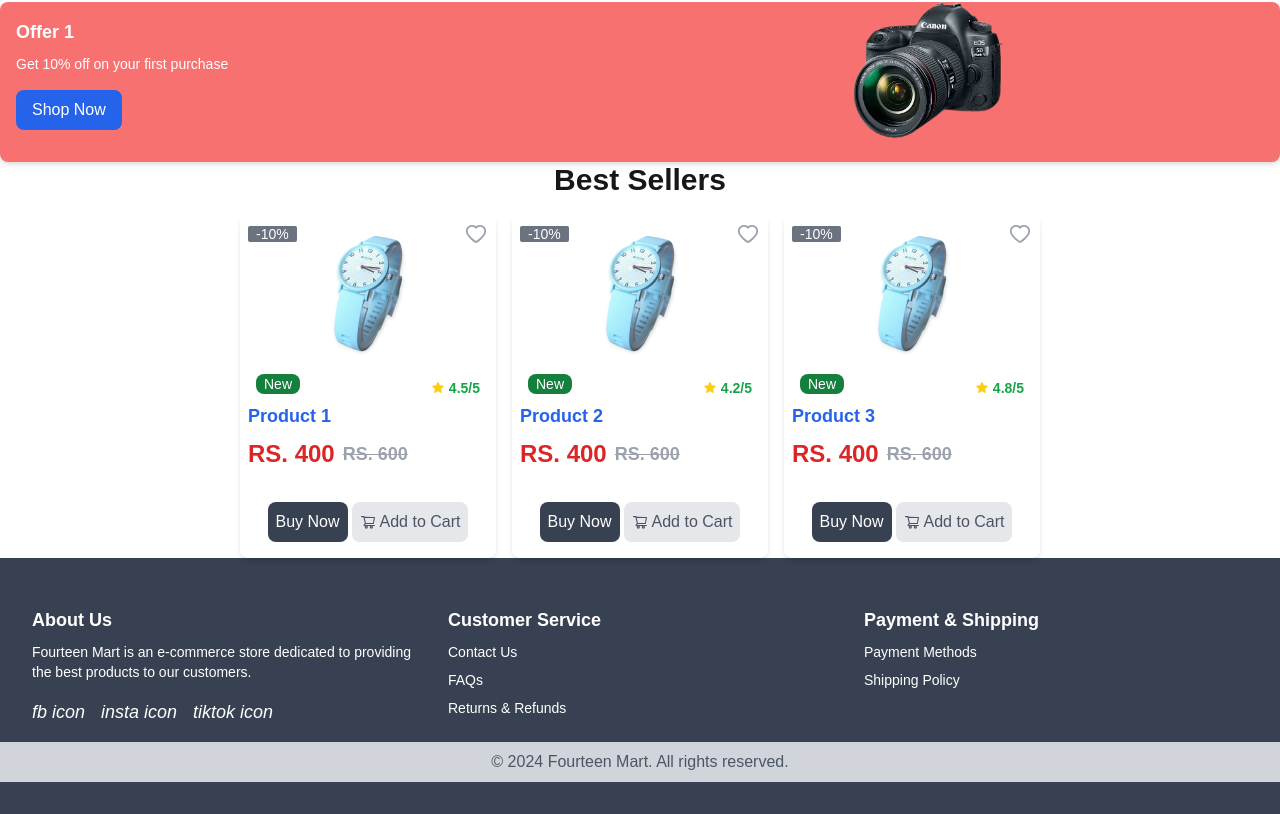
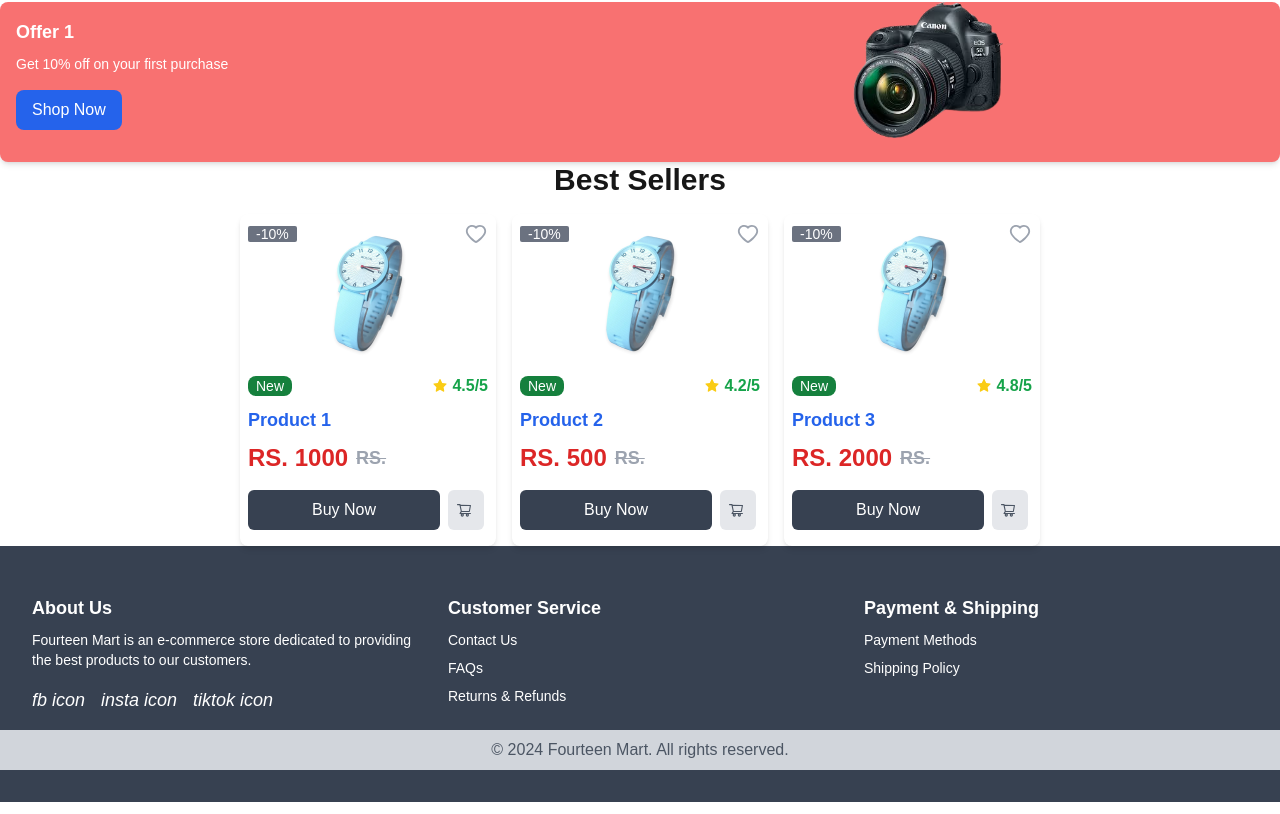
Before and after one commit to MIREHMAN/fourteen-mart, a Next.js app: page / in a window 1280 px wide. Shown: the part 734-1548 px from the top of the page. Built offline with nearby package versions, Linux system fonts and the light colour scheme.

Commit message:
Update ProductCard.jsx

```diff
--- a/app/components/ProductCard/ProductCard.jsx
+++ b/app/components/ProductCard/ProductCard.jsx
@@ -6,9 +6,9 @@ import {
   AiOutlineHeart,
 } from "react-icons/ai";
 
-const ProductCard = ({ title, price, rating, image }) => {
+const ProductCard = ({ title, price, rating, image, originalPrice }) => {
   return (
-    <div className="bg-white shadow-md rounded-lg w-64 h-100 ">
+    <div className="bg-white shadow-md rounded-lg w-64 h-100">
       <div className="relative">
         <Image
           src={image}
@@ -17,7 +17,6 @@ const ProductCard = ({ title, price, rating, image }) => {
           height={200}
           className="w-full h-40 object-contain rounded-t-lg"
         />
-
         <div className="absolute top-2 left-2">
           <span className="text-sm text-white rounded-sm bg-gray-500 px-2">
             -10%
@@ -28,43 +27,41 @@ const ProductCard = ({ title, price, rating, image }) => {
         </div>
       </div>
       <div className="px-2">
-        <p className="justify-between text-sm text-green-600 flex items-center mx-2">
-        <span className="text-sm font-light px-2 bg-green-700 rounded-lg text-white mb-2">
+        <div className="flex justify-between items-center mb-2">
+          <span className="text-sm font-light px-2 bg-green-700 rounded-lg text-white">
             New
           </span>
-          <span className="flex items-center">
+          <div className="flex items-center text-green-600">
             <AiFillStar className="mr-1 text-yellow-400" />
             <span className="font-bold">{rating}/5</span>
-          </span>
-
-        </p>
-
+          </div>
+        </div>
         <Link href="#">
           <h3 className="text-lg font-bold mb-2 text-blue-600 hover:text-blue-800">
             {title}
           </h3>
         </Link>
-        <p className="text-lg font-bold mb-4 flex items-center">
-          <span className="text-2xl font-bold text-red-600 mr-2">RS. 400</span>
+        <div className="flex items-center mb-4">
+          <span className="text-2xl font-bold text-red-600 mr-2">
+            RS. {price}
+          </span>
           <span className="text-lg font-bold line-through text-gray-400">
-            RS. 600
+            RS. {originalPrice}
           </span>
-        </p>
         </div>
-      <div className="flex justify-between">
-        <div className="flex gap-1 mx-auto p-4">
+      </div>
+      <div className="flex justify-start gap-2 mb-4 ml-2 ">
         <Link href="#">
-            <button className="bg-gray-700 text-white p-2 rounded-lg hover:bg-gray-600">
+          <button className="bg-gray-700 text-white p-2 px-16 rounded-md hover:bg-gray-600">
             Buy Now
           </button>
         </Link>
-          <button className="bg-gray-200 text-gray-600 p-2 rounded-lg hover:bg-gray-300">
+        <button className="bg-gray-200 text-gray-600 p-2 rounded-md hover:bg-gray-300">
           <span className="flex items-center">
             <AiOutlineShoppingCart className="mr-1" />
-              Add to Cart
+
           </span>
         </button>
-        </div>
       </div>
     </div>
   );
```
Lines whose indentation alone changed are shown as unchanged.
